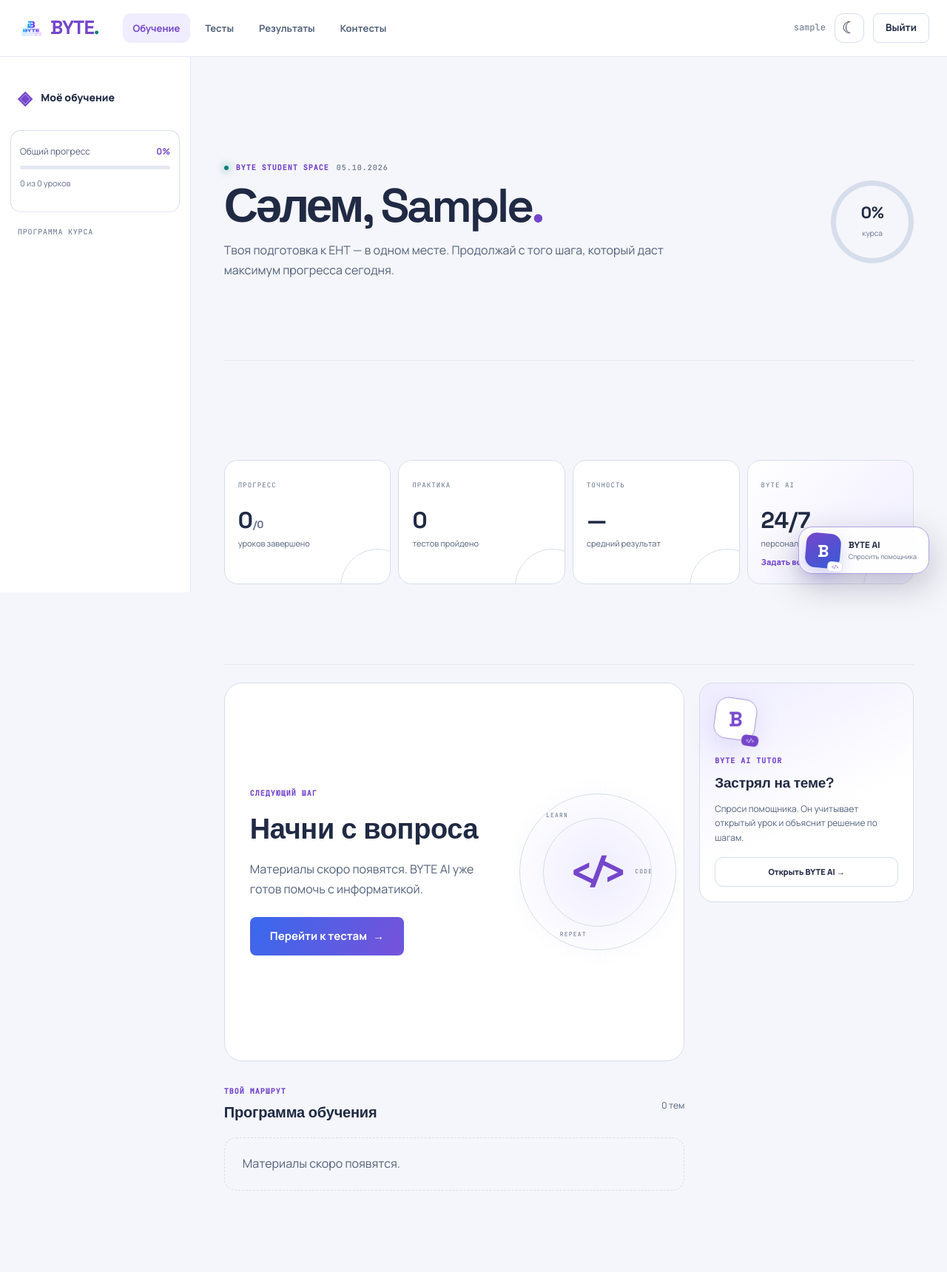
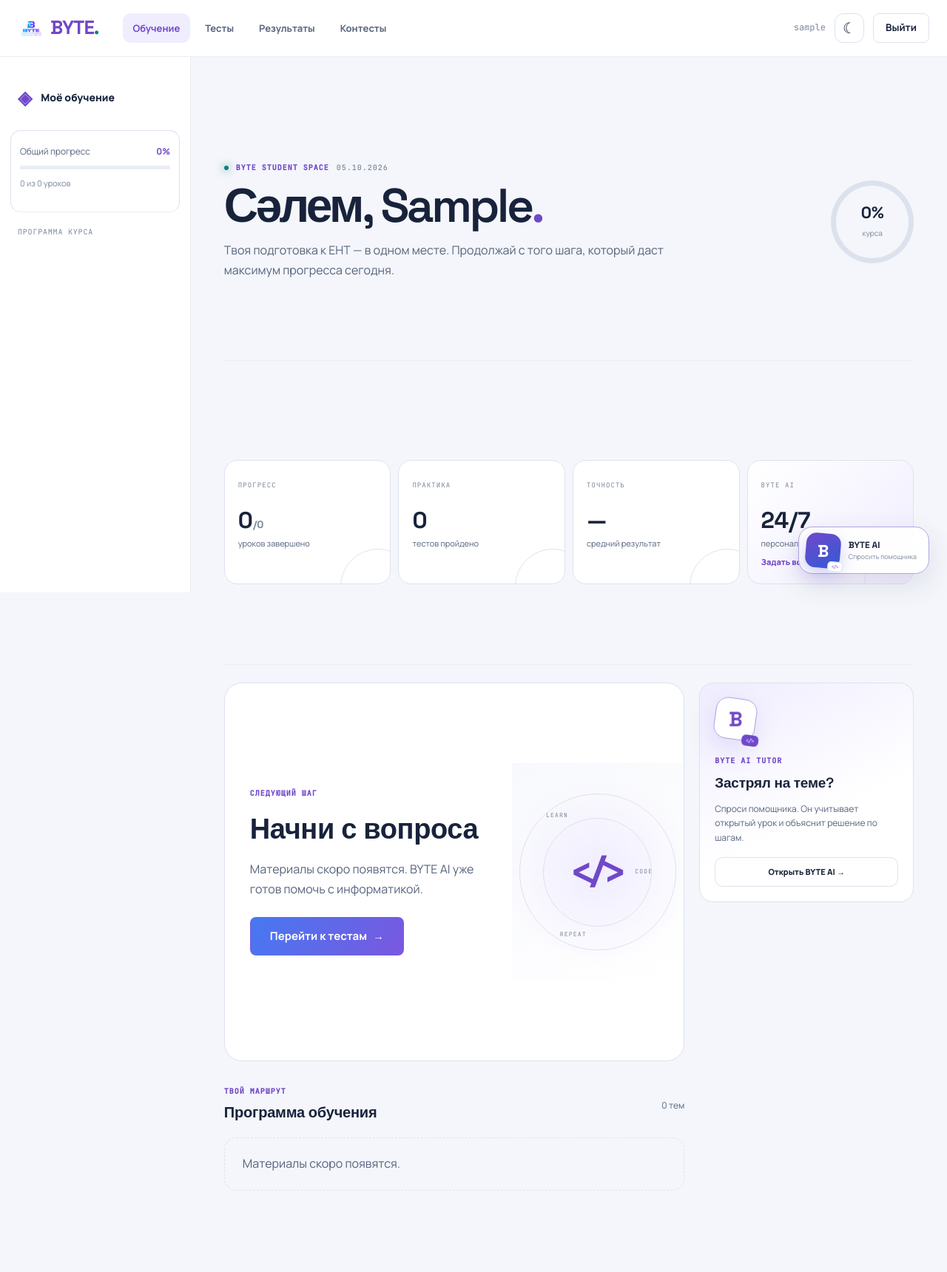
Before and after one commit to TamerlanZhumalipov/BYTE, a Django app: page /app/ in a window 1280 px wide. Shown: the whole page at 74% size. Run offline with Django 4.2, Linux system fonts and the light colour scheme; the visitor is signed in with stand-in values (Sample User, id 1); data that the repository does not hold is empty.

Commit message:
fix: unify light and dark theme tokens

```diff
--- a/BYTE/static/css/theme.css
+++ b/BYTE/static/css/theme.css
@@ -1,44 +1,7 @@
-:root {
-  --bg: #0d101b; --bg-elevated: #131827; --bg-card: #181e2e;
-  --text: #f1f3fa; --text-muted: #adb6cc; --text-faint: #929eb8;
-  --border: #2d354b; --border-soft: #232b3e; --code-bg: #0e1320;
-  --blue: #638dff; --purple: #aa8aff; --cyan: #6cdccf;
-  --gradient: linear-gradient(120deg, #3869ed, #7752d9);
-  --ok: #71dfb5; --bad: #ff9daa; --slow: #f1c16f; --crash: #c9a9ff;
-  --accent-soft: rgba(114, 97, 241, .12); --shadow: 0 18px 55px rgba(0,0,0,.14);
-}
-html.light-theme {
-  --bg: #f5f6fb; --bg-elevated: #fff; --bg-card: #fff;
-  --text: #202a44; --text-muted: #53617b; --text-faint: #66728a;
-  --border: #d6ddeb; --border-soft: #e4e8f2; --code-bg: #edf1f9;
-  --blue: #355bd7; --purple: #7546cb; --cyan: #087f77;
-  --ok: #08794f; --bad: #bc2d48; --slow: #8d5b03; --crash: #773dc0;
-  --accent-soft: #efedff; --shadow: 0 18px 55px rgba(32,42,68,.06);
-}
-body { background: var(--bg); color: var(--text); }
-.site-header, .app-header { background: var(--bg-elevated); border-bottom: 1px solid var(--border-soft); }
-html.light-theme .dash-side { background: var(--bg-elevated); }
-html.light-theme .tree-link.is-current { color: var(--blue); }
-html.light-theme .code-line .c-str { color: #08794f; }
-html.light-theme .code-line .c-num { color: #946108; }
-html.light-theme .code-line .c-kw { color: #7546cb; }
-html.light-theme .code-line .c-fn { color: #355bd7; }
-html.light-theme .auth-error { color: var(--bad); }
-.theme-button { width: 40px; height: 40px; flex: 0 0 40px; display: inline-grid; place-items: center; border: 1px solid var(--border); border-radius: 12px; background: var(--bg-card); color: var(--text); font-size: 22px; cursor: pointer; }
-.theme-button:hover { border-color: var(--purple); background: var(--accent-soft); }
-.brand { color: var(--purple); }
-.brand img { object-fit: contain; border-radius: 0; background: transparent; }
-button, input, textarea, select { font: inherit; }
-input, textarea, select { color: var(--text); }
-:focus-visible { outline: 3px solid var(--blue); outline-offset: 4px; }
-button:disabled { opacity: .55; cursor: wait; }
-.btn-primary { color: #fff; }
-@media(max-width: 600px) { .site-header .container { padding: 12px 16px; gap: 10px; } .header-actions { gap: 8px; } .header-actions .btn { padding: 9px 12px; font-size: 12px; } .hero h1 { overflow-wrap: break-word; } }
-@media(prefers-reduced-motion: reduce) { *, *::before, *::after { animation-duration: .01ms !important; transition-duration: .01ms !important; scroll-behavior: auto !important; } }
-/* Keep landing navigation usable even on narrow phones. */
-@media(max-width: 600px) {
-  .site-header .container { flex-wrap: wrap; }
-  .site-header .header-actions { width: 100%; justify-content: space-between; }
-  .hero .container > * { min-width: 0; }
-  .code-panel { max-width: 100%; overflow: hidden; }
-}
+:root{--bg:#0b0e17;--bg-elevated:#111622;--bg-card:#171d2b;--text:#f3f5fb;--text-muted:#aeb8cc;--text-faint:#7f8ba5;--border:#2b3448;--border-soft:#20283a;--code-bg:#090d16;--blue:#638dff;--purple:#9b7bff;--cyan:#65ddd0;--gradient:linear-gradient(120deg,#4778f2,#7958df);--ok:#71dfb5;--bad:#ff9daa;--slow:#f1c16f;--crash:#c9a9ff;--accent-soft:rgba(130,101,245,.13);--shadow:0 18px 55px rgba(0,0,0,.18)}
+html.light-theme{--bg:#f4f6fb;--bg-elevated:#ffffff;--bg-card:#ffffff;--text:#18233b;--text-muted:#56647d;--text-faint:#7b879c;--border:#dce2ed;--border-soft:#e9edf4;--code-bg:#eef2f8;--blue:#315bd7;--purple:#7048c9;--cyan:#087f77;--ok:#08794f;--bad:#bc2d48;--slow:#8d5b03;--crash:#773dc0;--accent-soft:#f0edff;--shadow:0 16px 45px rgba(32,42,68,.08)}
+html,body{background:var(--bg);color:var(--text)}body{transition:background-color .16s ease,color .16s ease}.site-header,.app-header{background:color-mix(in srgb,var(--bg-elevated) 94%,transparent);border-bottom-color:var(--border-soft)}.dash-side{background:var(--bg-elevated)}html.light-theme .tree-link.is-current{color:var(--purple)}html.light-theme .code-line .c-str{color:#08794f}html.light-theme .code-line .c-num{color:#946108}html.light-theme .code-line .c-kw{color:#7546cb}html.light-theme .code-line .c-fn{color:#355bd7}html.light-theme .auth-error{color:var(--bad)}
+.theme-button{width:40px;height:40px;flex:0 0 40px;display:inline-grid;place-items:center;border:1px solid var(--border);border-radius:12px;background:var(--bg-card);color:var(--text);font-size:20px;cursor:pointer}.theme-button:hover{border-color:var(--purple);background:var(--accent-soft)}.brand{color:var(--purple)}.brand img{object-fit:contain;border-radius:0;background:transparent}button,input,textarea,select{font:inherit}input,textarea,select{color:var(--text)}:focus-visible{outline:3px solid color-mix(in srgb,var(--blue) 70%,transparent);outline-offset:3px}button:disabled{opacity:.55;cursor:wait}.btn-primary{color:#fff}
+html.light-theme .next-step-visual{background:radial-gradient(circle at center,var(--accent-soft),transparent 68%),linear-gradient(145deg,#f8f9fd,#fff)}html.light-theme .byte-ai-button{box-shadow:0 14px 38px rgba(49,55,90,.12)}html.light-theme .byte-ai-window{box-shadow:0 24px 70px rgba(38,45,70,.16)}html.light-theme .doc-body pre,html.light-theme .ai-code{color:#18233b}
+@media(max-width:600px){.site-header .container{padding:12px 16px;gap:10px;flex-wrap:wrap}.site-header .header-actions{width:100%;justify-content:space-between}.header-actions{gap:8px}.header-actions .btn{padding:9px 12px;font-size:12px}.hero h1{overflow-wrap:break-word}.hero .container>*{min-width:0}.code-panel{max-width:100%;overflow:hidden}}
+@media(prefers-reduced-motion:reduce){*,*::before,*::after{animation-duration:.01ms!important;transition-duration:.01ms!important;scroll-behavior:auto!important}}
```
